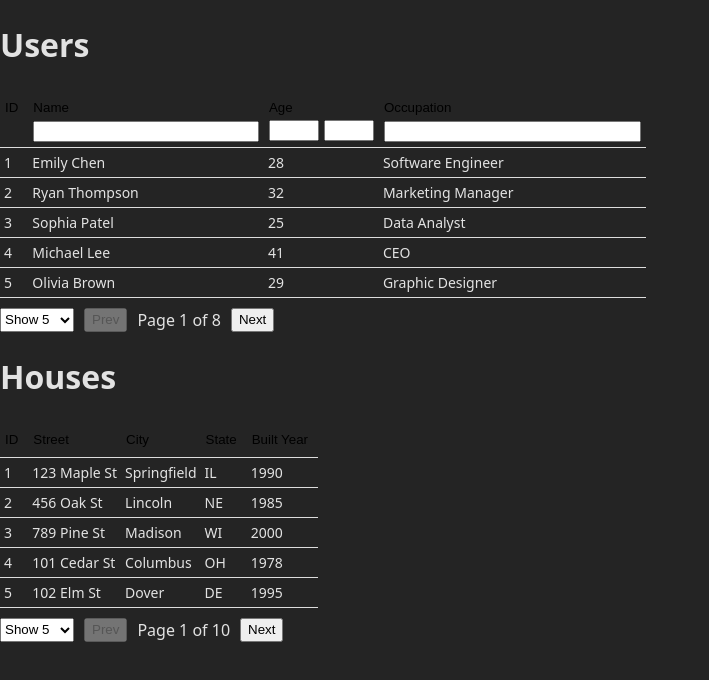
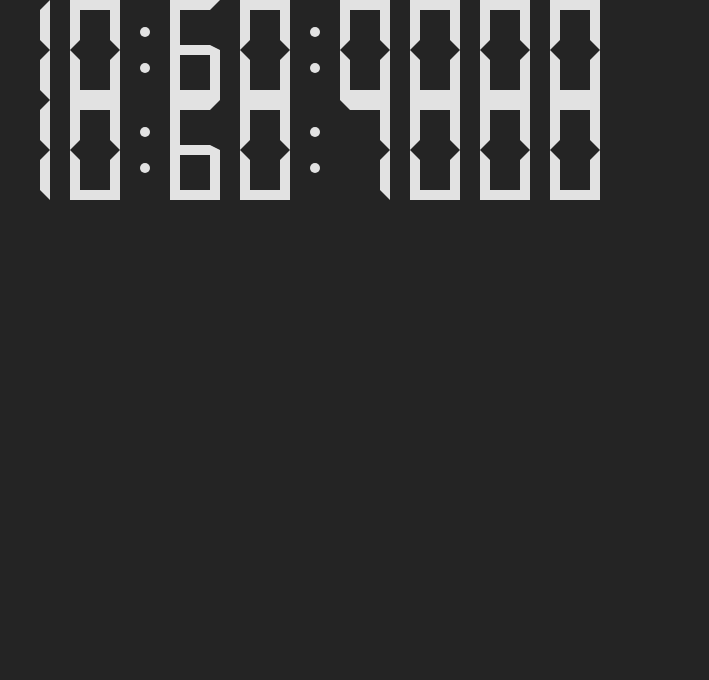
Before and after one commit to alezankuro/ui-coding, a React (Vite) app: page / in a window 1280 px wide. Shown: the top 680 px of the page, without its empty margins (0-709 px from the left). Built offline with nearby package versions, Linux system fonts and the light colour scheme.

Commit message:
feat(digital-clock): Implement Digital Clock component

```diff
--- a/src/App.tsx
+++ b/src/App.tsx
@@ -1,95 +1,12 @@
-import { ColumnDefinition, DataTable, numSort, stringSort } from './components/DataTable';
-import houses from './mock-data/data-table/houses.json';
-import users from './mock-data/data-table/users.json';
+import { CurrentTimeDigitalClock, DigitalClock } from './components/DigitalClock';
 
 import './App.css';
-
-type User = {
-    id: number;
-    name: string;
-    age: number;
-    occupation: string;
-};
-
-const userColumns: ColumnDefinition<User>[] = [
-    {
-        label: 'ID',
-        key: 'id',
-        cell: (data) => data.id,
-        sort: (a, b) => numSort(a.id, b.id),
-    },
-    {
-        label: 'Name',
-        key: 'name',
-        cell: (data) => data.name,
-        sort: (a, b) => stringSort(a.name, b.name),
-        filter: 'text',
-    },
-    {
-        label: 'Age',
-        key: 'age',
-        cell: (data) => data.age,
-        sort: (a, b) => numSort(a.age, b.age),
-        filter: 'range',
-    },
-    {
-        label: 'Occupation',
-        key: 'occupation',
-        cell: (data) => data.occupation,
-        sort: (a, b) => stringSort(a.occupation, b.occupation),
-        filter: 'text',
-    },
-] as const;
-
-type House = {
-    id: number;
-    street: string;
-    city: string;
-    state: string;
-    zip: string;
-    built_year: number;
-};
-
-const housesColumns: ColumnDefinition<House>[] = [
-    {
-        label: 'ID',
-        key: 'id',
-        cell: (data) => data.id,
-        sort: (a, b) => numSort(a.id, b.id),
-    },
-    {
-        label: 'Street',
-        key: 'street',
-        cell: (data) => data.street,
-        sort: (a, b) => stringSort(a.street, b.street),
-    },
-    {
-        label: 'City',
-        key: 'city',
-        cell: (data) => data.city,
-        sort: (a, b) => stringSort(a.city, b.city),
-    },
-    {
-        label: 'State',
-        key: 'state',
-        cell: (data) => data.state,
-        sort: (a, b) => stringSort(a.state, b.state),
-    },
-    {
-        label: 'Built Year',
-        key: 'built_year',
-        cell: (data) => data.built_year,
-        sort: (a, b) => numSort(a.built_year, b.built_year),
-    },
-] as const;
 
 function App() {
     return (
         <div>
-            <h1>Users</h1>
-            <DataTable data={users as User[]} columns={userColumns} />
-            <h1>Houses</h1>
-            <DataTable data={houses as House[]} columns={housesColumns} />
+            <DigitalClock time={new Date()} />
+            <CurrentTimeDigitalClock />
         </div>
     );
 }
--- /dev/null
+++ b/src/components/DigitalClock/ClockDigit.component.tsx
@@ -0,0 +1,16 @@
+import clsx from 'clsx';
+
+import { Digit, DIGIT_CLASSES } from './DigitalClock.constants';
+
+type ClockDigitProps = {
+    digit?: Digit;
+};
+
+export function ClockDigit({ digit = 0 }: ClockDigitProps) {
+    return (
+        <div className="clock-digit">
+            <div className={clsx('clock-digit__block', DIGIT_CLASSES[digit].top)}></div>
+            <div className={clsx('clock-digit__block', DIGIT_CLASSES[digit].bottom)}></div>
+        </div>
+    );
+}
--- /dev/null
+++ b/src/components/DigitalClock/DigitalClock.component.tsx
@@ -0,0 +1,41 @@
+import { Fragment, useEffect, useState } from 'react';
+
+import { ClockDigit } from './ClockDigit.component';
+import { ONE_SECOND, SEPRATOR_POSITIONS } from './DigitalClock.constants';
+import { timeStringToDigits } from './DigitalClock.utils';
+import { DigitalClockSeparator } from './DigitalClockSeparator.component';
+
+import './DigitalClock.styles.css';
+
+type DigitalClockProps = {
+    time: Date;
+};
+
+export function DigitalClock({ time }: DigitalClockProps) {
+    const digits = timeStringToDigits(time.toLocaleTimeString());
+
+    return (
+        <time className="digital-clock" dateTime={time.toLocaleTimeString()}>
+            {digits.map((digit, index) => (
+                <Fragment key={`digit-${index}`}>
+                    {SEPRATOR_POSITIONS.includes(index) && (
+                        <DigitalClockSeparator key={`separator-${index}`} />
+                    )}
+                    <ClockDigit key={`digit-${index}`} digit={digit} />
+                </Fragment>
+            ))}
+        </time>
+    );
+}
+
+export function CurrentTimeDigitalClock() {
+    const [currentTime, setCurrentTime] = useState<Date>(new Date());
+
+    useEffect(() => {
+        const interval = setInterval(() => setCurrentTime(new Date()), ONE_SECOND);
+
+        return () => clearInterval(interval);
+    }, []);
+
+    return <DigitalClock time={currentTime} />;
+}
--- /dev/null
+++ b/src/components/DigitalClock/DigitalClock.constants.ts
@@ -0,0 +1,108 @@
+export const DIGIT_CLASSES = {
+    0: {
+        top: ['clock-digit--border-left', 'clock-digit--border-right', 'clock-digit--border-top'],
+        bottom: [
+            'clock-digit--border-left',
+            'clock-digit--border-right',
+            'clock-digit--border-bottom',
+        ],
+    },
+    1: {
+        top: ['clock-digit--border-right'],
+        bottom: ['clock-digit--border-right'],
+    },
+    2: {
+        top: [
+            'clock-digit--border-top',
+            'clock-digit--border-right',
+            'clock-digit--border-top-bottom',
+        ],
+        bottom: [
+            'clock-digit--border-left',
+            'clock-digit--border-bottom',
+            'clock-digit--border-bottom-top',
+        ],
+    },
+    3: {
+        top: [
+            'clock-digit--border-top',
+            'clock-digit--border-right',
+            'clock-digit--border-top-bottom',
+        ],
+        bottom: [
+            'clock-digit--border-right',
+            'clock-digit--border-bottom',
+            'clock-digit--border-bottom-top',
+        ],
+    },
+    4: {
+        top: [
+            'clock-digit--border-left',
+            'clock-digit--border-right',
+            'clock-digit--border-top-bottom',
+        ],
+        bottom: ['clock-digit--border-right', 'clock-digit--border-bottom-top'],
+    },
+    5: {
+        top: [
+            'clock-digit--border-top',
+            'clock-digit--border-left',
+            'clock-digit--border-top-bottom',
+        ],
+        bottom: [
+            'clock-digit--border-right',
+            'clock-digit--border-bottom-top',
+            'clock-digit--border-bottom',
+        ],
+    },
+    6: {
+        top: [
+            'clock-digit--border-left',
+            'clock-digit--border-top',
+            'clock-digit--border-top-bottom',
+        ],
+        bottom: [
+            'clock-digit--border-left',
+            'clock-digit--border-right',
+            'clock-digit--border-bottom',
+            'clock-digit--border-bottom-top',
+        ],
+    },
+    7: {
+        top: ['clock-digit--border-top', 'clock-digit--border-right'],
+        bottom: ['clock-digit--border-right'],
+    },
+    8: {
+        top: [
+            'clock-digit--border-left',
+            'clock-digit--border-right',
+            'clock-digit--border-top',
+            'clock-digit--border-top-bottom',
+        ],
+        bottom: [
+            'clock-digit--border-left',
+            'clock-digit--border-right',
+            'clock-digit--border-bottom',
+            'clock-digit--border-bottom-top',
+        ],
+    },
+    9: {
+        top: [
+            'clock-digit--border-left',
+            'clock-digit--border-right',
+            'clock-digit--border-top',
+            'clock-digit--border-top-bottom',
+        ],
+        bottom: [
+            'clock-digit--border-right',
+            'clock-digit--border-bottom',
+            'clock-digit--border-bottom-top',
+        ],
+    },
+};
+
+export type Digit = keyof typeof DIGIT_CLASSES;
+
+export const ONE_SECOND = 1000;
+
+export const SEPRATOR_POSITIONS = [2, 4];
--- /dev/null
+++ b/src/components/DigitalClock/DigitalClock.styles.css
@@ -0,0 +1,59 @@
+.digital-clock * {
+    box-sizing: border-box;
+}
+
+.digital-clock {
+    display: flex;
+    flex-wrap: nowrap;
+    gap: 20px;
+
+    --segment-width: 50px;
+    --segment-size: calc(var(--segment-width) / 5);
+    --color: currentColor;
+}
+
+.clock-separator {
+    display: flex;
+    flex-direction: column;
+    justify-content: space-evenly;
+}
+
+.clock-separator__dot {
+    background-color: var(--color);
+    border-radius: var(--segment-size);
+    height: var(--segment-size);
+    width: var(--segment-size);
+}
+
+.clock-digit {
+    width: var(--segment-width);
+}
+
+.clock-digit__block {
+    aspect-ratio: 1/1;
+    border: var(--segment-size) solid transparent;
+}
+
+.clock-digit--border-left {
+    border-left: var(--segment-size) solid var(--color);
+}
+
+.clock-digit--border-right {
+    border-right: var(--segment-size) solid var(--color);
+}
+
+.clock-digit--border-top {
+    border-top: var(--segment-size) solid var(--color);
+}
+
+.clock-digit--border-bottom {
+    border-bottom: var(--segment-size) solid var(--color);
+}
+
+.clock-digit--border-top-bottom {
+    border-bottom: calc(var(--segment-size) / 2) solid var(--color);
+}
+
+.clock-digit--border-bottom-top {
+    border-top: calc(var(--segment-size) / 2) solid var(--color);
+}
--- /dev/null
+++ b/src/components/DigitalClock/DigitalClock.utils.ts
@@ -0,0 +1,20 @@
+import { Digit } from './DigitalClock.constants';
+
+export function getCurrentTimeString() {
+    return new Date().toLocaleTimeString();
+}
+
+export function timeStringToDigits(time: string) {
+    return time
+        .replaceAll(':', '')
+        .split('')
+        .map((item) => {
+            const val = parseInt(item, 10);
+
+            return val <= 9 && val >= 0 ? (val as Digit) : 0;
+        });
+}
+
+export function getCurrentTimeDigits() {
+    return timeStringToDigits(getCurrentTimeString());
+}
--- /dev/null
+++ b/src/components/DigitalClock/DigitalClockSeparator.component.tsx
@@ -0,0 +1,8 @@
+export function DigitalClockSeparator() {
+    return (
+        <div className="clock-separator">
+            <div className="clock-separator__dot" />
+            <div className="clock-separator__dot" />
+        </div>
+    );
+}
--- /dev/null
+++ b/src/components/DigitalClock/index.ts
@@ -0,0 +1 @@
+export * from './DigitalClock.component';
--- a/tsconfig.app.json
+++ b/tsconfig.app.json
@@ -3,7 +3,7 @@
         "tsBuildInfoFile": "./node_modules/.tmp/tsconfig.app.tsbuildinfo",
         "target": "ES2020",
         "useDefineForClassFields": true,
-        "lib": ["ES2020", "DOM", "DOM.Iterable"],
+        "lib": ["ES2020", "DOM", "DOM.Iterable", "es2021"],
         "module": "ESNext",
         "skipLibCheck": true,
 
```
